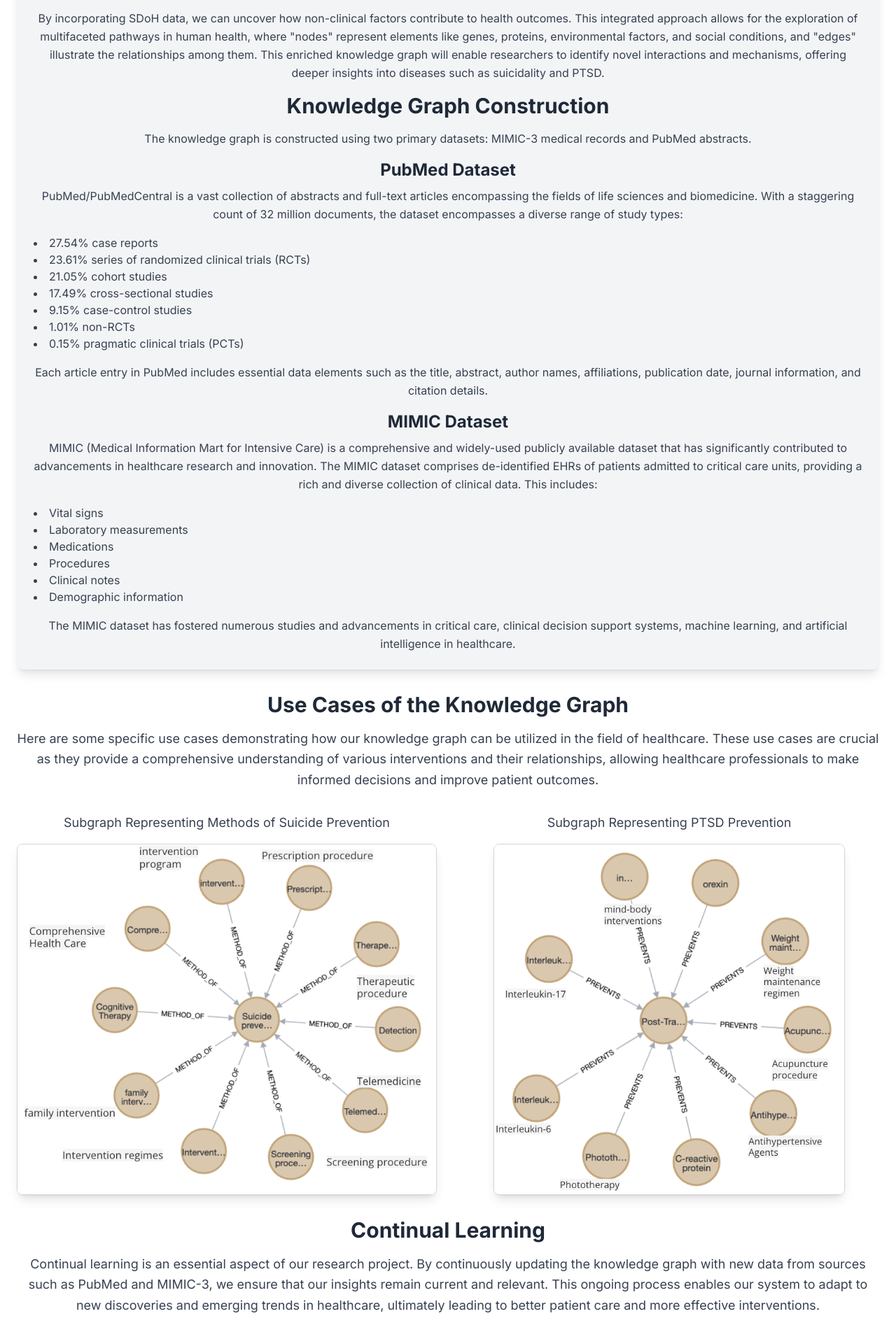
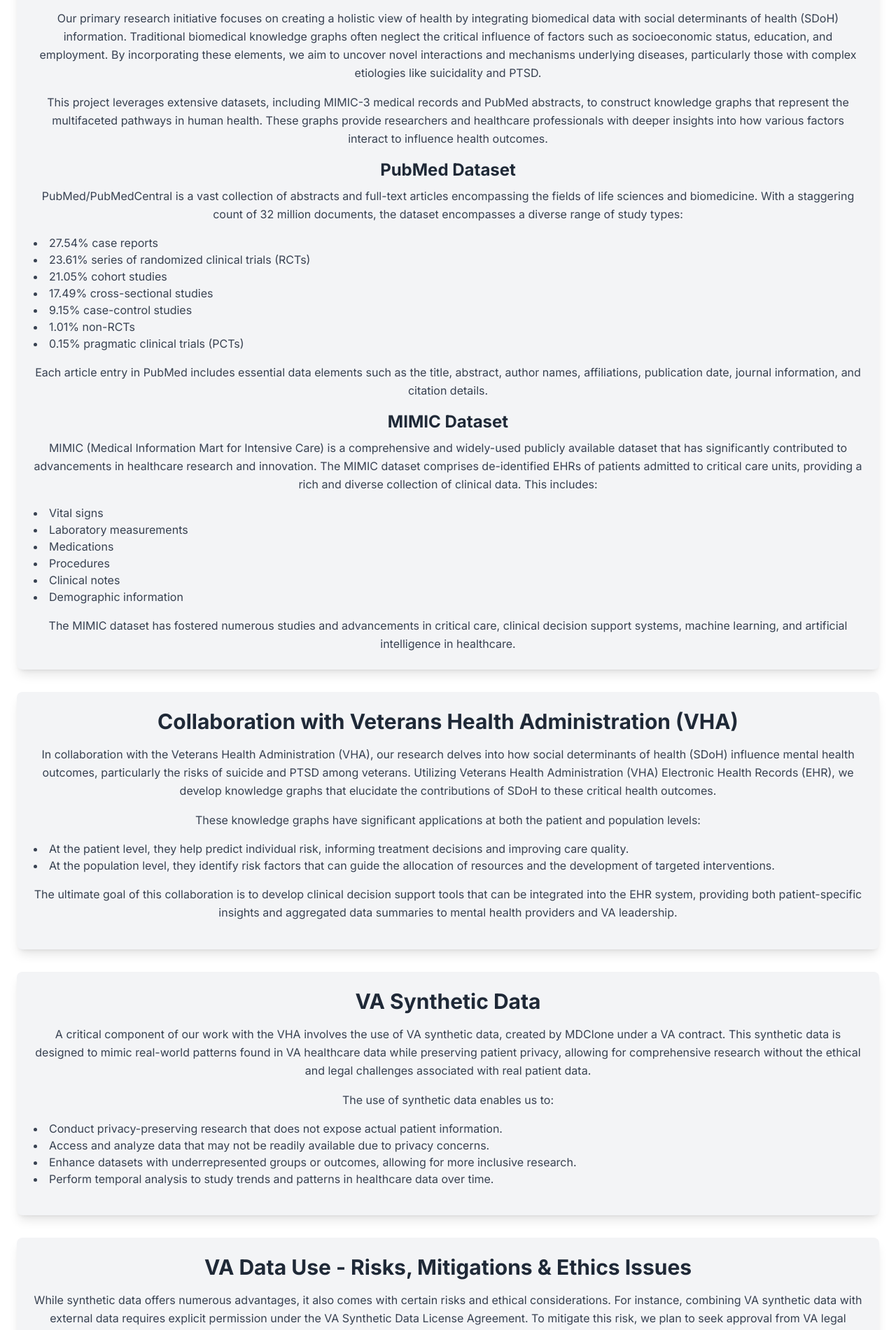
Before and after one commit to Jaren-Bresnick/Bio-Okn, a Next.js app: page /about in a window 1280 px wide. Shown: the part 440-2341 px from the top of the page at 70% size. Built offline with nearby package versions, Linux system fonts and the light colour scheme.

Commit message:
delaware/va health info

```diff
--- a/app/about/page.tsx
+++ b/app/about/page.tsx
@@ -1,7 +1,7 @@
 import { NextPage } from 'next';
 import Head from 'next/head';
 import Navbar from '../components/navbar';
-import Footer from '../components/footer'; // Import the Footer component
+import Footer from '../components/footer';
 
 const About: NextPage = () => {
   return (
@@ -14,21 +14,20 @@ const About: NextPage = () => {
 
       <main className="flex-1 py-20 bg-white">
         <div className="container mx-auto px-6 text-center">
-          <h2 className="text-4xl font-bold text-gray-800 mb-6">About Our Research Project</h2>
+          <h2 className="text-4xl font-bold text-gray-800 mb-6">About Our Research</h2>
 
           <p className="text-gray-700 leading-relaxed mb-8 text-lg">
-            The true nature of health and disease involves complex interactions between biological, environmental, and social factors. Traditional biomedical knowledge graphs focus primarily on clinical and molecular data, often neglecting the critical influence of social determinants of health (SDoH) such as socioeconomic status, education, and employment. This research aims to bridge this gap by creating a comprehensive knowledge graph that integrates biomedical data with SDoH information, providing a more holistic view of health.
+            Our research explores the intricate interplay between biological, environmental, and social factors in determining health outcomes. We aim to bridge gaps in traditional biomedical research by integrating clinical, molecular, and social determinants of health (SDoH) data into comprehensive knowledge graphs. These efforts span multiple projects, each focused on addressing specific challenges within the healthcare domain, with the overarching goal of improving both individual and population-level health outcomes.
           </p>
 
+          {/* Integrating Biomedical and SDoH Knowledge */}
           <div className="bg-gray-100 p-6 rounded-lg shadow-lg mb-8">
             <h3 className="text-3xl font-bold text-gray-800 mb-4">Integrating Biomedical and SDoH Knowledge</h3>
             <p className="text-gray-700 leading-relaxed mb-4">
-              By incorporating SDoH data, we can uncover how non-clinical factors contribute to health outcomes. This integrated approach allows for the exploration of multifaceted pathways in human health, where &quot;nodes&quot; represent elements like genes, proteins, environmental factors, and social conditions, and &quot;edges&quot; illustrate the relationships among them. This enriched knowledge graph will enable researchers to identify novel interactions and mechanisms, offering deeper insights into diseases such as suicidality and PTSD.
+              Our primary research initiative focuses on creating a holistic view of health by integrating biomedical data with social determinants of health (SDoH) information. Traditional biomedical knowledge graphs often neglect the critical influence of factors such as socioeconomic status, education, and employment. By incorporating these elements, we aim to uncover novel interactions and mechanisms underlying diseases, particularly those with complex etiologies like suicidality and PTSD.
             </p>
-
-            <h3 className="text-3xl font-bold text-gray-800 mb-4">Knowledge Graph Construction</h3>
             <p className="text-gray-700 leading-relaxed mb-4">
-              The knowledge graph is constructed using two primary datasets: MIMIC-3 medical records and PubMed abstracts.
+              This project leverages extensive datasets, including MIMIC-3 medical records and PubMed abstracts, to construct knowledge graphs that represent the multifaceted pathways in human health. These graphs provide researchers and healthcare professionals with deeper insights into how various factors interact to influence health outcomes.
             </p>
             <h4 className="text-2xl font-bold text-gray-800 mb-2">PubMed Dataset</h4>
             <p className="text-gray-700 leading-relaxed mb-4">
@@ -64,6 +63,54 @@ const About: NextPage = () => {
             </p>
           </div>
 
+          {/* Collaboration with Veterans Health Administration (VHA) */}
+          <div className="bg-gray-100 p-6 rounded-lg shadow-lg mb-8">
+            <h3 className="text-3xl font-bold text-gray-800 mb-4">Collaboration with Veterans Health Administration (VHA)</h3>
+            <p className="text-gray-700 leading-relaxed mb-4">
+              In collaboration with the Veterans Health Administration (VHA), our research delves into how social determinants of health (SDoH) influence mental health outcomes, particularly the risks of suicide and PTSD among veterans. Utilizing Veterans Health Administration (VHA) Electronic Health Records (EHR), we develop knowledge graphs that elucidate the contributions of SDoH to these critical health outcomes.
+            </p>
+            <p className="text-gray-700 leading-relaxed mb-4">
+              These knowledge graphs have significant applications at both the patient and population levels:
+            </p>
+            <ul className="list-disc list-inside text-left text-gray-700 mb-4">
+              <li>At the patient level, they help predict individual risk, informing treatment decisions and improving care quality.</li>
+              <li>At the population level, they identify risk factors that can guide the allocation of resources and the development of targeted interventions.</li>
+            </ul>
+            <p className="text-gray-700 leading-relaxed mb-4">
+              The ultimate goal of this collaboration is to develop clinical decision support tools that can be integrated into the EHR system, providing both patient-specific insights and aggregated data summaries to mental health providers and VA leadership.
+            </p>
+          </div>
+
+          {/* VA Synthetic Data */}
+          <div className="bg-gray-100 p-6 rounded-lg shadow-lg mb-8">
+            <h3 className="text-3xl font-bold text-gray-800 mb-4">VA Synthetic Data</h3>
+            <p className="text-gray-700 leading-relaxed mb-4">
+              A critical component of our work with the VHA involves the use of VA synthetic data, created by MDClone under a VA contract. This synthetic data is designed to mimic real-world patterns found in VA healthcare data while preserving patient privacy, allowing for comprehensive research without the ethical and legal challenges associated with real patient data.
+            </p>
+            <p className="text-gray-700 leading-relaxed mb-4">
+              The use of synthetic data enables us to:
+            </p>
+            <ul className="list-disc list-inside text-left text-gray-700 mb-4">
+              <li>Conduct privacy-preserving research that does not expose actual patient information.</li>
+              <li>Access and analyze data that may not be readily available due to privacy concerns.</li>
+              <li>Enhance datasets with underrepresented groups or outcomes, allowing for more inclusive research.</li>
+              <li>Perform temporal analysis to study trends and patterns in healthcare data over time.</li>
+            </ul>
+          </div>
+
+          {/* Risks, Mitigations & Ethics Issues */}
+          <div className="bg-gray-100 p-6 rounded-lg shadow-lg mb-8">
+            <h3 className="text-3xl font-bold text-gray-800 mb-4">VA Data Use - Risks, Mitigations & Ethics Issues</h3>
+            <p className="text-gray-700 leading-relaxed mb-4">
+              While synthetic data offers numerous advantages, it also comes with certain risks and ethical considerations. For instance, combining VA synthetic data with external data requires explicit permission under the VA Synthetic Data License Agreement. To mitigate this risk, we plan to seek approval from VA legal counsel and adhere to strict transparency and safety protocols.
+            </p>
+            <p className="text-gray-700 leading-relaxed">
+              Our commitment to ethical research is further demonstrated through our use of literature reviews and the sharing of resources on data transparency. Key references guiding our approach include Gebru et al.'s "Datasheets for Datasets" and recent discussions on data and model transparency at NIH workshops.
+            </p>
+          </div>
+
+          {/* Use Cases of the Knowledge Graph */}
+          <div className="bg-gray-100 p-6 rounded-lg shadow-lg mb-8">
             <h3 className="text-3xl font-bold text-gray-800 mb-4">Use Cases of the Knowledge Graph</h3>
             <p className="text-gray-700 leading-relaxed mb-8 text-lg">
               Here are some specific use cases demonstrating how our knowledge graph can be utilized in the field of healthcare. These use cases are crucial as they provide a comprehensive understanding of various interventions and their relationships, allowing healthcare professionals to make informed decisions and improve patient outcomes.
@@ -86,13 +133,18 @@ const About: NextPage = () => {
                 </div>
               </div>
             </div>
+          </div>
 
+          {/* Continual Learning */}
+          <div className="bg-gray-100 p-6 rounded-lg shadow-lg mb-8">
             <h3 className="text-3xl font-bold text-gray-800 mb-4">Continual Learning</h3>
             <p className="text-gray-700 leading-relaxed mb-8 text-lg">
               Continual learning is an essential aspect of our research project. By continuously updating the knowledge graph with new data from sources such as PubMed and MIMIC-3, we ensure that our insights remain current and relevant. This ongoing process enables our system to adapt to new discoveries and emerging trends in healthcare, ultimately leading to better patient care and more effective interventions.
             </p>
           </div>
+        </div>
       </main>
+
     </div>
   );
 };
--- a/app/team/page.tsx
+++ b/app/team/page.tsx
@@ -2,7 +2,7 @@ import { NextPage } from 'next';
 import Head from 'next/head';
 import Navbar from '../components/navbar';
 
-const teamMembers = [
+const virginiaIowaTeam = [
   {
     name: "Aidong Zhang",
     title: "Principal Investigator",
@@ -33,13 +33,13 @@ const teamMembers = [
   },
   {
     name: "Lei Gong",
-    title: "PhD Student Student",
+    title: "PhD Student",
     school: "University of Virginia",
     image: "",
     link: ""
   },
   {
-    name: " Sneha Srinivasan",
+    name: "Sneha Srinivasan",
     title: "Masters Student",
     school: "University of Virginia",
     image: "",
@@ -51,9 +51,52 @@ const teamMembers = [
     school: "University of Virginia",
     image: "",
     link: ""
+  }
+];
+
+const delawareVATeam = [
+  {
+    name: "Cathy Wu",
+    title: "Co-Principal Investigator",
+    school: "University of Delaware",
+    image: "",
+    link: ""
   },
-
-
+  {
+    name: "Rahmatollah Beheshti",
+    title: "Co-Principal Investigator",
+    school: "University of Delaware",
+    image: "",
+    link: ""
+  },
+  {
+    name: "Chuming Chen",
+    title: "Senior Personnel",
+    school: "University of Delaware",
+    image: "",
+    link: ""
+  },
+  {
+    name: "Thomas Powers",
+    title: "Senior Personnel",
+    school: "University of Delaware",
+    image: "",
+    link: ""
+  },
+  {
+    name: "Suzanne Milbourne",
+    title: "Collaborator",
+    school: "Veterans Health Administration",
+    image: "",
+    link: ""
+  },
+  {
+    name: "Joshua Rolnick",
+    title: "Collaborator",
+    school: "Veterans Health Administration",
+    image: "",
+    link: ""
+  }
 ];
 
 const Team: NextPage = () => {
@@ -68,25 +111,62 @@ const Team: NextPage = () => {
       <main className="flex-1 py-20 bg-gray-100">
         <div className="container mx-auto px-6 text-center">
           <h2 className="text-4xl font-bold text-gray-800 mb-12">Our Team</h2>
-          <div className="grid grid-cols-1 md:grid-cols-2 lg:grid-cols-3 gap-12">
-            {teamMembers.map((member, index) => (
+
+          {/* University of Virginia/University of Iowa */}
+          <h3 className="text-3xl font-bold text-gray-800 mb-8">University of Virginia / University of Iowa</h3>
+          <div className="grid grid-cols-1 md:grid-cols-2 lg:grid-cols-3 gap-12 mb-16">
+            {virginiaIowaTeam.map((member, index) => (
               <div key={index} className="bg-white p-8 rounded-lg shadow-lg">
+                {member.image && (
                   <img
                     src={member.image}
                     alt={member.name}
                     className="w-64 h-64 mx-auto mb-6 object-cover rounded-lg"
                     style={member.name === "Kishlay Jha" ? { objectPosition: 'top' } : {}}
                   />
+                )}
                 <h3 className="text-2xl font-bold text-gray-800 mb-2">
+                  {member.link ? (
                     <a href={member.link} target="_blank" rel="noopener noreferrer" className="text-blue-500 hover:underline">
                       {member.name}
                     </a>
+                  ) : (
+                    member.name
+                  )}
                 </h3>
                 <p className="text-gray-700 mb-2">{member.title}</p>
                 <p className="text-gray-700">{member.school}</p>
               </div>
             ))}
           </div>
+
+          {/* University of Delaware/VA Health */}
+          <h3 className="text-3xl font-bold text-gray-800 mb-8">University of Delaware / Veterans Health Administration</h3>
+          <div className="grid grid-cols-1 md:grid-cols-2 lg:grid-cols-3 gap-12">
+            {delawareVATeam.map((member, index) => (
+              <div key={index} className="bg-white p-8 rounded-lg shadow-lg">
+                {member.image && (
+                  <img
+                    src={member.image}
+                    alt={member.name}
+                    className="w-64 h-64 mx-auto mb-6 object-cover rounded-lg"
+                  />
+                )}
+                <h3 className="text-2xl font-bold text-gray-800 mb-2">
+                  {member.link ? (
+                    <a href={member.link} target="_blank" rel="noopener noreferrer" className="text-blue-500 hover:underline">
+                      {member.name}
+                    </a>
+                  ) : (
+                    member.name
+                  )}
+                </h3>
+                <p className="text-gray-700 mb-2">{member.title}</p>
+                <p className="text-gray-700">{member.school}</p>
+              </div>
+            ))}
+          </div>
+
         </div>
       </main>
     </div>
```
Also changed, not shown: app/publications/page.tsx (+4 -14 lines). Lines whose indentation alone changed are shown as unchanged.
